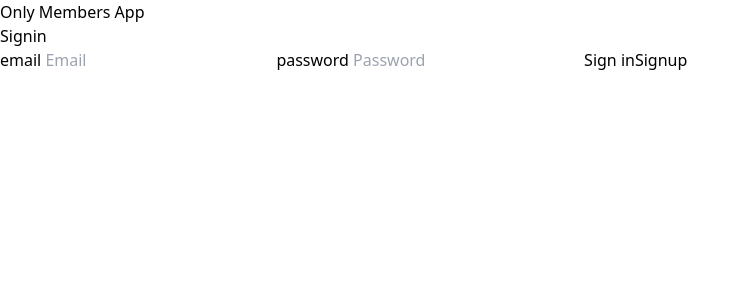
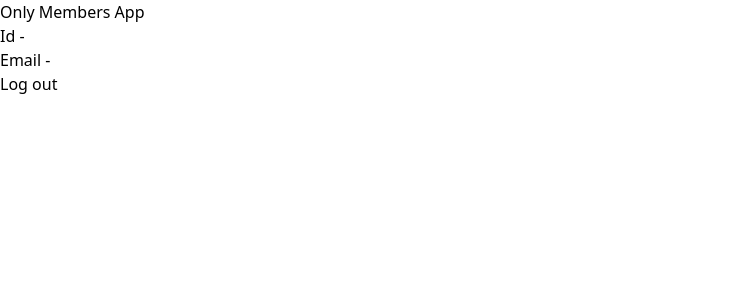
Before and after one commit to iamsuudi/blog-app-frontend, a React (Vite) app: page /auth/status in a window 1280 px wide. Before the commit this address led to /auth/signin. Shown: the top 300 px of the page, without its empty margins (0-750 px from the left). Built offline with nearby package versions, Linux system fonts and the light colour scheme; no server answers.

Commit message:
add redux for global user data

```diff
--- a/src/app/App.jsx
+++ b/src/app/App.jsx
@@ -1,14 +1,19 @@
 import { NavLink, Outlet, useNavigate } from "react-router-dom";
 import { useQuery } from "@tanstack/react-query";
 import { getUser } from "../services/user.api";
+import { useDispatch } from "react-redux";
+import { setUser } from "../features/user/userSlice";
 
 function App() {
     const navigate = useNavigate();
+    const dispatch = useDispatch();
+
     const user = useQuery({
         queryKey: ["user"],
         queryFn: getUser,
         retry: false,
     });
+
     if (user.isLoading) {
         return <div>loading data...</div>;
     }
@@ -23,7 +28,10 @@ function App() {
             </div>
         );
 
-    if (user.data) navigate("/auth/status");
+    if (user.data) {
+        dispatch(setUser(user.data));
+        navigate("/auth/status");
+    }
 }
 
 export default App;
--- a/src/app/store.js
+++ b/src/app/store.js
@@ -1,7 +1,10 @@
 import { configureStore } from "@reduxjs/toolkit";
+import userSlice from "../features/user/userSlice";
 
 const store = configureStore({
-    reducer: {},
+    reducer: {
+        user: userSlice,
+    },
 });
 
 export default store;
--- a/src/components/signin.jsx
+++ b/src/components/signin.jsx
@@ -1,25 +1,31 @@
 import { NavLink, useNavigate } from "react-router-dom";
 import axios from "axios";
+import { useMutation, useQueryClient } from "@tanstack/react-query";
+import { login } from "../services/user.api";
 axios.defaults.withCredentials = true;
 
 export default function Signin() {
     const navigate = useNavigate();
 
+    const queryClient = useQueryClient();
+    const loginMutation = useMutation({
+        mutationFn: login,
+        onSuccess: () => {
+            queryClient.invalidateQueries({ queryKey: ["user"] });
+        },
+        onError: () => {
+            console.log("Couldn't sign in");
+        },
+    });
+
     const signin = async (e) => {
         e.preventDefault();
 
-        const f = Object.fromEntries(new FormData(e.target));
-        console.log(f);
+        const form = Object.fromEntries(new FormData(e.target));
+        console.log(form);
 
         try {
-            const response = await axios({
-                method: "post",
-                baseURL: "http://localhost:3001/api",
-                url: "/auth/signin",
-                data: f,
-            });
-
-            console.log("response ", response.data);
+            loginMutation.mutate(form);
             navigate("/auth/status");
         } catch (error) {
             console.log(error.message);
@@ -40,6 +46,7 @@ export default function Signin() {
                     <input
                         type="email"
                         name="email"
+                        id="email"
                         required
                         placeholder="Email"
                         className=" p-2 border-2"
@@ -50,6 +57,7 @@ export default function Signin() {
                     <input
                         type="password"
                         name="password"
+                        id="password"
                         required
                         placeholder="Password"
                         className=" p-2 border-2"
--- a/src/components/status.jsx
+++ b/src/components/status.jsx
@@ -1,32 +1,27 @@
 // import
 
+import { useMutation, useQueryClient } from "@tanstack/react-query";
 import axios from "axios";
-import { useEffect, useState } from "react";
 import { useNavigate } from "react-router-dom";
+import { logout } from "../services/user.api";
+import { useDispatch, useSelector } from "react-redux";
+import { removeUser } from "../features/user/userSlice";
 // Configure Axios to send cookies with requests
 axios.defaults.withCredentials = true;
 
 export default function Status() {
-    const [user, setUser] = useState(null);
     const navigate = useNavigate();
 
-    useEffect(() => {
-        axios({
-            method: "get",
-            baseURL: "http://localhost:3001/api",
-            url: "/auth/status",
-        })
-            .then((response) => {
-                console.log(response.data);
-                setUser(response.data);
-            })
-            .catch((error) => {
-                console.log(error.message);
-                navigate("/auth/signin");
-            });
-    }, []);
+    const user = useSelector(({ user }) => user);
+    const dispatch = useDispatch();
 
-    if (!user) return <p>loading...</p>;
+    const queryClient = useQueryClient();
+    const logoutMutation = useMutation({
+        mutationFn: logout,
+        onSuccess: () => {
+            queryClient.invalidateQueries({ queryKey: ["user"] });
+        },
+    });
 
     return (
         <section>
@@ -36,19 +31,10 @@ export default function Status() {
                 <button
                     type="button"
                     className=" bg-slate-600 text-white p-2 rounded-md"
-                    onClick={() => {
-                        axios({
-                            method: "post",
-                            baseURL: "http://localhost:3001/api",
-                            url: "/auth/logout",
-                        })
-                            .then((response) => {
-                                console.log(response.data);
-                                navigate("/auth/signin");
-                            })
-                            .catch((error) => {
-                                console.log(error.message);
-                            });
+                    onClick={async () => {
+                        logoutMutation.mutate();
+                        dispatch(removeUser());
+                        navigate("/auth/signin");
                     }}
                 >
                     Log out
--- a/src/services/user.api.js
+++ b/src/services/user.api.js
@@ -1,10 +1,12 @@
 import axios from "axios";
 axios.defaults.withCredentials = true;
+
+const baseURL = "http://localhost:3001/api";
 
 export const getUser = async () => {
     const response = await axios({
         method: "get",
-        baseURL: "http://localhost:3001/api",
+        baseURL,
         url: "/auth/status",
     });
     console.log(response.data);
@@ -14,8 +16,18 @@ export const getUser = async () => {
 export const logout = async () => {
     const response = await axios({
         method: "post",
-        baseURL: "http://localhost:3001/api",
+        baseURL,
         url: "/auth/logout",
     });
     return response.data;
 };
+
+export const login = async (data) => {
+    const response = await axios({
+        method: "post",
+        baseURL,
+        url: "/auth/signin",
+        data,
+    });
+    return response.data;
+};
```
